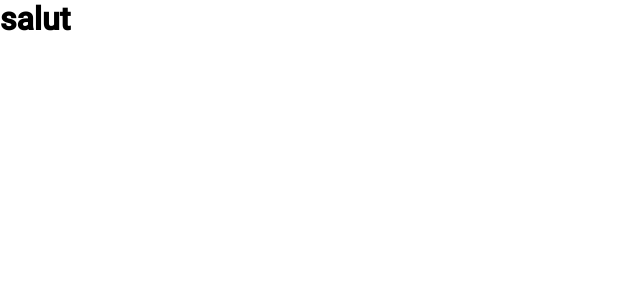
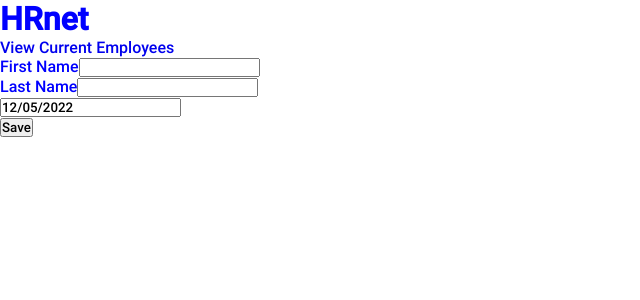
Before and after one commit to tchicoulo/wealth_health, a React (Create React App) app: page / in a window 1280 px wide. Shown: the top 300 px of the page, without its empty margins (0-640 px from the left). Built offline with nearby package versions, Linux system fonts and the light colour scheme.

Commit message:
added Routes + labInput component // datetimePicker library in progress...

```diff
--- a/package.json
+++ b/package.json
@@ -8,6 +8,7 @@
     "@testing-library/react": "^13.4.0",
     "@testing-library/user-event": "^13.5.0",
     "react": "^18.2.0",
+    "react-datepicker": "^4.8.0",
     "react-dom": "^18.2.0",
     "react-redux": "^8.0.5",
     "react-router-dom": "^6.4.4",
--- a/src/App.js
+++ b/src/App.js
@@ -1,5 +1,20 @@
+import React from "react";
+import { BrowserRouter, Routes, Route } from "react-router-dom";
+import CreateEmployee from "./pages/CreateEmployee";
+import EmployeeList from "./pages/EmployeeList";
+import Error from "./pages/Error";
+
 function App() {
-  return <h1>salut</h1>;
+  return (
+    <BrowserRouter>
+      <Routes>
+        <Route path="/" element={<CreateEmployee />} />
+        <Route path="/employee-list" element={<EmployeeList />} />
+        <Route path="/error" element={<Error />} />
+        <Route path="*" element={<Error />} />
+      </Routes>
+    </BrowserRouter>
+  );
 }
 
 export default App;
--- /dev/null
+++ b/src/components/DateTimePicker.jsx
@@ -0,0 +1,12 @@
+import React, { useState } from "react";
+import DatePicker from "react-datepicker";
+
+const DateTimePicker = () => {
+  const [startDate, setStartDate] = useState(new Date());
+
+  return (
+    <DatePicker selected={startDate} onChange={(date) => setStartDate(date)} />
+  );
+};
+
+export default DateTimePicker;
--- /dev/null
+++ b/src/components/Form.jsx
@@ -0,0 +1,35 @@
+import React, { useRef } from "react";
+import DateTimePicker from "./DateTimePicker";
+import LabInput from "./LabInput";
+
+const Form = () => {
+  const firstNameInput = useRef();
+  const lastNameInput = useRef();
+
+  const saveEmployee = (e) => {
+    e.preventDefault();
+    console.log("okok");
+    const data = {
+      firstName: firstNameInput.current.value,
+      lastName: lastNameInput.current.value,
+    };
+
+    console.log(data);
+  };
+
+  return (
+    <form
+      onSubmit={(e) => {
+        saveEmployee(e);
+      }}
+    >
+      <LabInput label="First Name" ref={firstNameInput} />
+      <LabInput label="Last Name" ref={lastNameInput} />
+      <DateTimePicker />
+
+      <input type="submit" className="submit-employee" value="Save" />
+    </form>
+  );
+};
+
+export default Form;
--- /dev/null
+++ b/src/components/LabInput.jsx
@@ -0,0 +1,12 @@
+import React from "react";
+
+const LabInput = React.forwardRef((props, ref) => {
+  return (
+    <div className="lab-input">
+      <label>{props.label}</label>
+      <input type="text" ref={ref} />
+    </div>
+  );
+});
+
+export default LabInput;
--- a/src/pages/CreateEmployee.jsx
+++ b/src/pages/CreateEmployee.jsx
@@ -0,0 +1,15 @@
+import React from "react";
+import { NavLink } from "react-router-dom";
+import Form from "../components/Form";
+
+const CreateEmployee = () => {
+  return (
+    <div className="create-employee">
+      <h1>HRnet</h1>
+      <NavLink to={"/employee-list"}>View Current Employees</NavLink>
+      <Form />
+    </div>
+  );
+};
+
+export default CreateEmployee;
--- a/src/pages/EmployeeList.jsx
+++ b/src/pages/EmployeeList.jsx
@@ -0,0 +1,13 @@
+import React from "react";
+import { NavLink } from "react-router-dom";
+
+const EmployeeList = () => {
+  return (
+    <div className="employee-list">
+      <h1>Employee List page</h1>
+      <NavLink to={"/"}>Home</NavLink>
+    </div>
+  );
+};
+
+export default EmployeeList;
--- a/src/pages/Error.jsx
+++ b/src/pages/Error.jsx
@@ -0,0 +1,11 @@
+import React from "react";
+
+const Error = () => {
+  return (
+    <div className="error">
+      <h1>Error Page</h1>
+    </div>
+  );
+};
+
+export default Error;
--- a/src/styles/index.scss
+++ b/src/styles/index.scss
@@ -1 +1,4 @@
 @import "./settings";
+@import "./pages/create-employee";
+@import "./pages/employee-list";
+@import "./pages/error";
--- /dev/null
+++ b/src/styles/pages/_create-employee.scss
@@ -0,0 +1,3 @@
+.create-employee {
+  color: blue;
+}
--- /dev/null
+++ b/src/styles/pages/_employee-list.scss
@@ -0,0 +1,3 @@
+.employee-list {
+  color: greenyellow;
+}
--- /dev/null
+++ b/src/styles/pages/_error.scss
@@ -0,0 +1,3 @@
+.error {
+  color: brown;
+}
```
Also changed, not shown: 1 other file (tests, documents, lock files or other folders).
